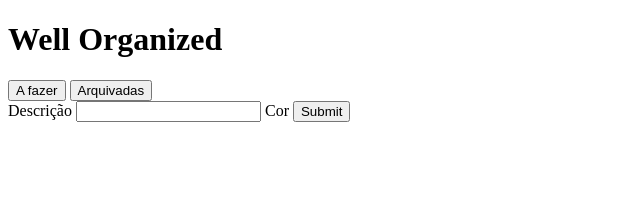
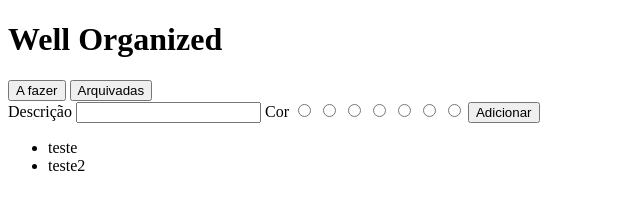
Before and after one commit to PedroLucasBastos/lista-de-tarefas, a plain HTML site: page index.html in a window 1280 px wide. Shown: the whole page, without its empty margins (0-640 px from the left). Drawn offline with Linux system fonts and the light colour scheme.

Commit message:
versão provisorio do html

```diff
--- a/index.html
+++ b/index.html
@@ -21,10 +21,26 @@
             <label for="input-descricao">Descrição</label>
             <input type="text" name="descricao" id="input-descricao">
             <label for="input-cor">Cor</label>
-            <input type="submit" name="Adicionar" id="submit-Adicionar"><br>
+            <input type="radio" name="color" value="azul">
+            <input type="radio" name="color" value="verde">
+            <input type="radio" name="color" value="rosa">
+            <input type="radio" name="color" value="roxo">
+            <input type="radio" name="color" value="amarelo">
+            <input type="radio" name="color" value="rose">
+            <input type="radio" name="color" value="branco">
+            <input type="submit" class="Adicionar" value="Adicionar" id="submit-Adicionar"><br>
 
         </form>
     </div>
+    <div class="notas">
+        <!--Aqui entra a parte das notas-->
+        <!--Eu pnsei em usar o 'li' pois da para posicionar um ao lado do outro. É uma ideia-->
+        <ul>
+            <li>teste</li>
+            <li>teste2</li>
+        </ul>
+    </div>
+
 </body>
 
 </html>
```
